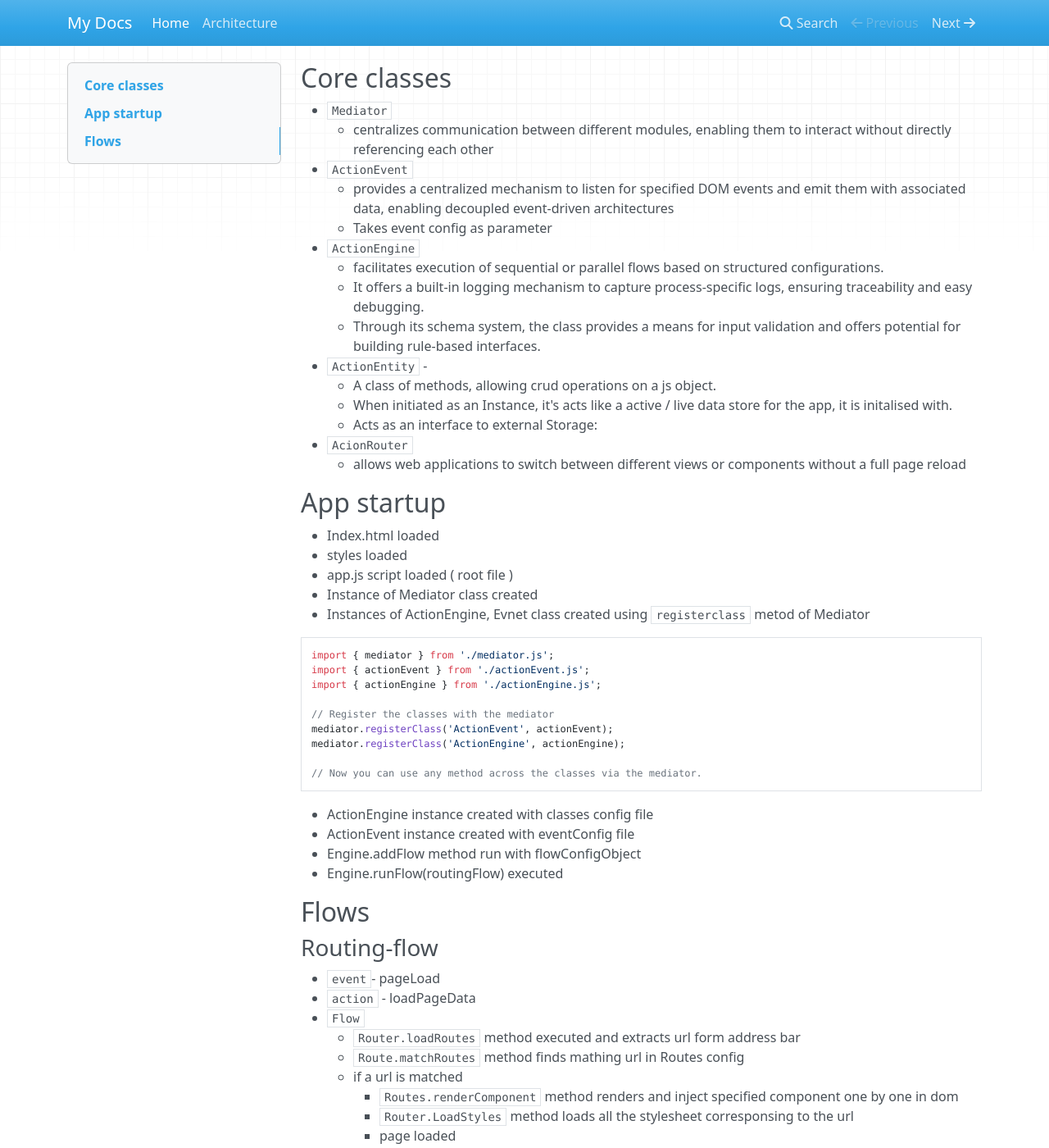
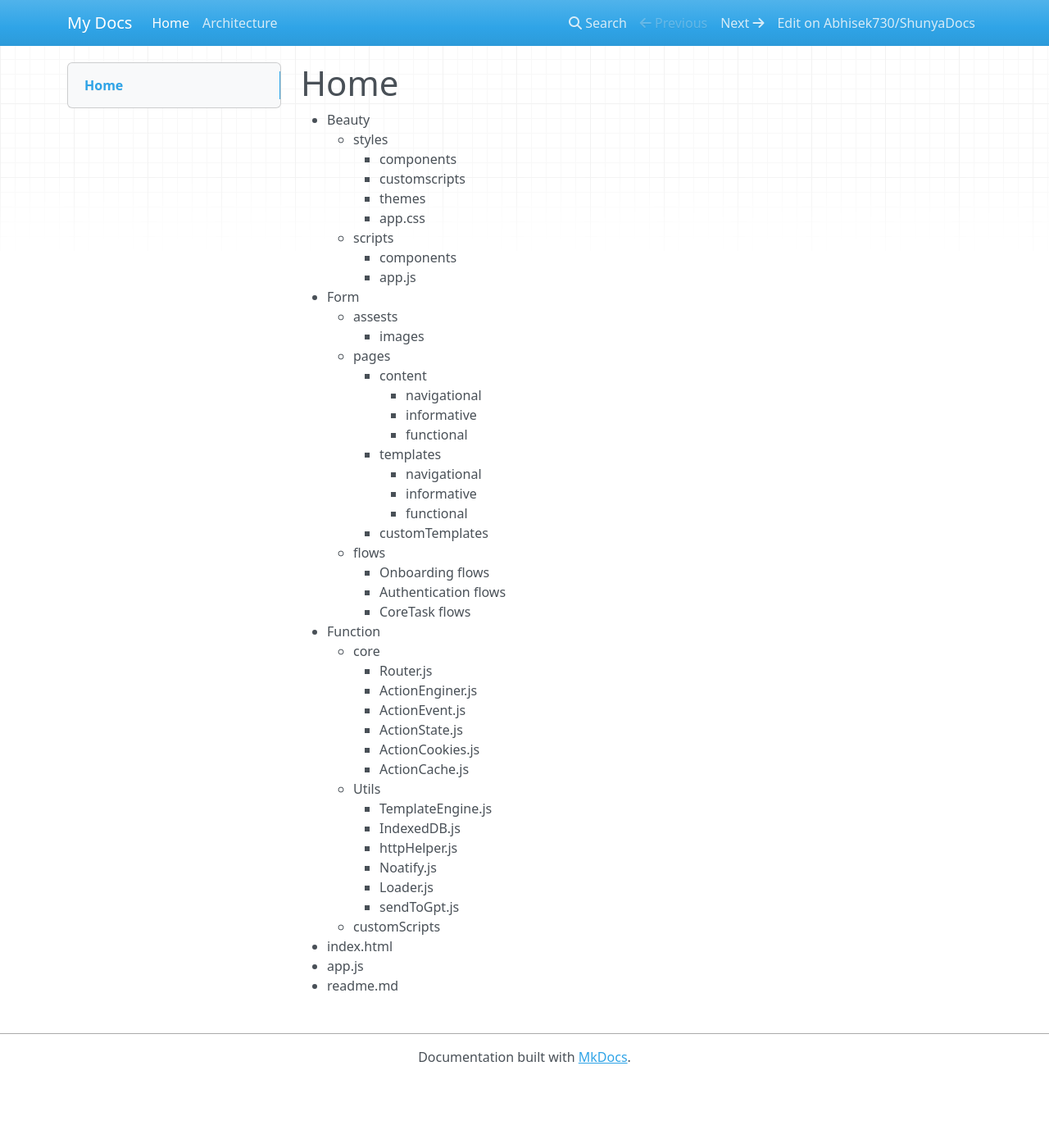
Before and after one commit to Abhisek730/ShunyaDocs, an MkDocs documentation site: the page built from docs/index.md, in a window 1280 px wide and 1400 px high. Shown: the whole window at 82% size. Built offline with MkDocs 1.6.1, drawn with Linux system fonts in a browser that asks for light colours; nearby versions of some CDN libraries; some of the changed text lies outside the part shown.

Commit message:
folder strucutre added

````diff
--- a/docs/index.md
+++ b/docs/index.md
@@ -1,53 +1,46 @@
-## Core classes
-- `Mediator`
-    -  centralizes communication between different modules, enabling them to interact without directly referencing each other
-- `ActionEvent`
-     - provides a centralized mechanism to listen for specified DOM events and emit them with associated data, enabling decoupled event-driven architectures
-    - Takes event config as parameter
-- `ActionEngine`
-    -  facilitates execution of sequential or parallel flows based on structured configurations.
-    - It offers a built-in logging mechanism to capture process-specific logs, ensuring traceability and easy debugging.
-    - Through its schema system, the class provides a means for input validation and offers potential for building rule-based interfaces.
-- `ActionEntity` -
-    - A class of methods, allowing crud operations on a js object.
-    - When initiated as an Instance, it's acts like a active / live data store for the app, it is initalised with.
-    - Acts as an interface to external Storage:
-- `AcionRouter`
-    - allows web applications to switch between different views or components without a full page reload
-
-
-## App startup
-- Index.html loaded
-- styles loaded
-- app.js script loaded ( root file )
-- Instance of Mediator class created
-- Instances of ActionEngine, Evnet class created using `registerclass` metod of Mediator
-```javascript
-import { mediator } from './mediator.js';
-import { actionEvent } from './actionEvent.js';
-import { actionEngine } from './actionEngine.js';
-
-// Register the classes with the mediator
-mediator.registerClass('ActionEvent', actionEvent);
-mediator.registerClass('ActionEngine', actionEngine);
-
-// Now you can use any method across the classes via the mediator.
-```
-- ActionEngine instance created with classes config file
-- ActionEvent instance created with eventConfig file
-- Engine.addFlow method run with flowConfigObject
-- Engine.runFlow(routingFlow) executed
-
-
-## Flows
-### Routing-flow
-- `event`- pageLoad
-- `action` - loadPageData
-- `Flow `
-    - `Router.loadRoutes` method executed and extracts url form address bar
-    - `Route.matchRoutes` method finds mathing url in Routes config
-    - if a url is matched
-        - `Routes.renderComponent` method renders and inject specified component one by one in dom
-        - `Router.LoadStyles` method loads all the stylesheet corresponsing to the url
-        -  page loaded
-        - next flow executed as per routes config
+# Home
+- Beauty
+    - styles
+        - components
+        - customscripts
+        - themes
+        - app.css
+    - scripts
+        - components
+        - app.js
+- Form
+    - assests
+        - images
+    - pages
+        - content
+            - navigational
+            - informative
+            - functional
+        - templates
+            - navigational
+            - informative
+            - functional
+        - customTemplates
+    - flows
+        - Onboarding flows
+        - Authentication flows
+        - CoreTask flows
+- Function
+    - core
+        - Router.js
+        - ActionEnginer.js
+        - ActionEvent.js
+        - ActionState.js
+        - ActionCookies.js
+        - ActionCache.js
+    - Utils
+        - TemplateEngine.js
+        - IndexedDB.js
+        - httpHelper.js
+        - Noatify.js
+        - Loader.js
+        - sendToGpt.js
+    - customScripts
+- index.html
+- app.js
+- readme.md
--- a/mkdocs.yml
+++ b/mkdocs.yml
@@ -1 +1,4 @@
+
 site_name: My Docs
+repo_url: https://github.com/Abhisek730/ShunyaDocs/
+repo_name: Abhisek730/ShunyaDocs
````
Also changed, not shown: site/404.html, site/architecture/index.html, site/index.html, site/search/search_index.json, 1 other file.
